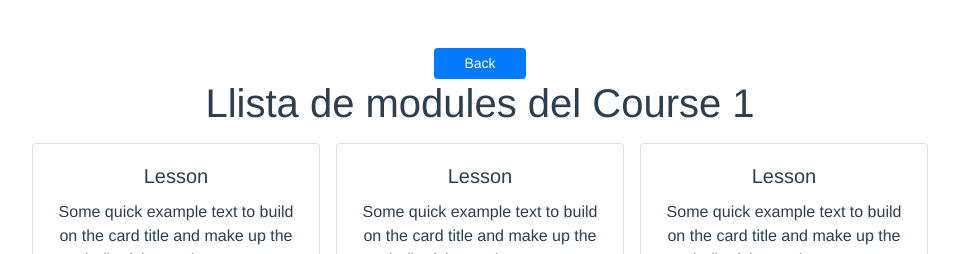
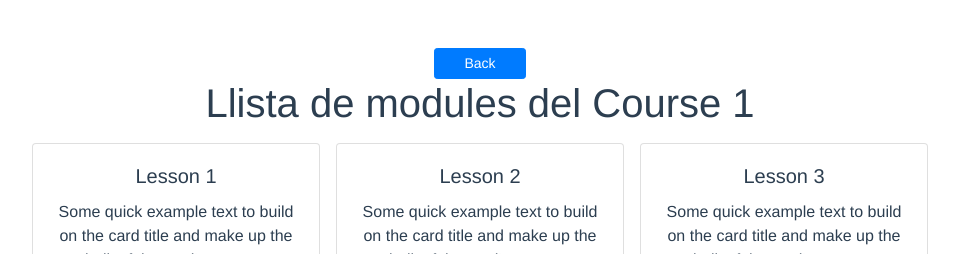
Before and after one commit to pedronieto84/vue-elearning-itAcademy, a Vue app: page /course/1 in a window 1280 px wide. Shown: the top 254 px of the page, without its empty margins (160-1119 px from the left). Built offline with nearby package versions, Linux system fonts and the light colour scheme; what @highlightjs/vue-plugin would draw is missing.

Commit message:
Afegits props als components

```diff
--- a/src/components/courseCard.vue
+++ b/src/components/courseCard.vue
@@ -23,14 +23,15 @@
         </div>
         <div class="col-9">
           <div class="card-body pt-3 pr-3 pb-3">
-            <h5 class="card-title">JavaScript</h5>
+            <h5 class="card-title">JavaScript {{courseId}}</h5>
             <p class="card-text">
               JavaScript, often abbreviated as JS, is a programming language
               that conforms to the ECMAScript specification. JavaScript is
               high-level, often just-in-time compiled, and multi-paradigm.
             </p>
             <p class="card-text d-flex justify-content-end">
-              <button type="button" class="btn btn-primary">Start</button>
+              <router-link :to="{name: 'Modules', params: {courseId: courseId} }" class="btn btn-primary">Start</router-link>
+              <!--button type="button" class="btn btn-primary">Start</button-->
             </p>
           </div>
         </div>
@@ -39,6 +40,12 @@
   </div>
 </template>
 
+<script>
+export default {
+    props:['courseId']
+}
+</script>
+
 <style>
 #alignCard {
   text-align: start;
--- a/src/components/moduleCard.vue
+++ b/src/components/moduleCard.vue
@@ -2,10 +2,11 @@
     <div class="moduleCard">
         <div class="card" style="width: 18rem;">
             <div class="card-body">
-                <h5 class="card-title">Lesson</h5>
+                <h5 class="card-title">Lesson {{moduleId}}</h5>
                 <p class="card-text">Some quick example text to build on the card title and make up the bulk of the card's content.</p>
                 <h4><span class="badge badge-secondary">New</span></h4>
-                <button class="btn btn-primary">Start</button>
+                <router-link :to="{name: 'Module', params: {courseId: courseId, moduleId: moduleId} }" class="btn btn-primary">Start</router-link>
+                <!--button class="btn btn-primary">Start</button-->
             </div>
         </div>
     </div>
@@ -13,8 +14,7 @@
 
 <script>
 export default {
-
-
+    props:['courseId', 'moduleId']
 }
 
 </script>
--- a/src/views/courses.vue
+++ b/src/views/courses.vue
@@ -3,9 +3,7 @@
     <h1>Course List</h1>
     <div class="d-flex justify-content-center">
       <div v-for="(courseId, index) in courses" :key="index">
-        <CourseCard class="m-2"
-         @click="this.$router.push({name: 'Modules', params: {courseId: courseId}})"/>
-        <!--router-link :to="{name: 'Modules', params: {courseId: courseId} }" class="btn btn-success">Course {{courseId}}</router-link-->
+        <CourseCard class="m-2" :courseId="courseId" />
       </div>
     </div>
   </div>
--- a/src/views/modules.vue
+++ b/src/views/modules.vue
@@ -6,9 +6,7 @@
     </div>
     <div class="d-flex justify-content-center">
       <div v-for="(moduleId, index) in modules" :key="index">
-          <ModuleCard class="m-2"
-          @click="this.$router.push({name: 'Module', params: {courseId: courseId, moduleId: moduleId}})" />
-          <!--router-link :to="{name: 'Module', params: {courseId: courseId, moduleId: moduleId} }" class="btn btn-success">Module {{moduleId}}</router-link-->
+          <ModuleCard class="m-2" :courseId="courseId" :moduleId="moduleId" />
       </div>
     </div>
 
```
